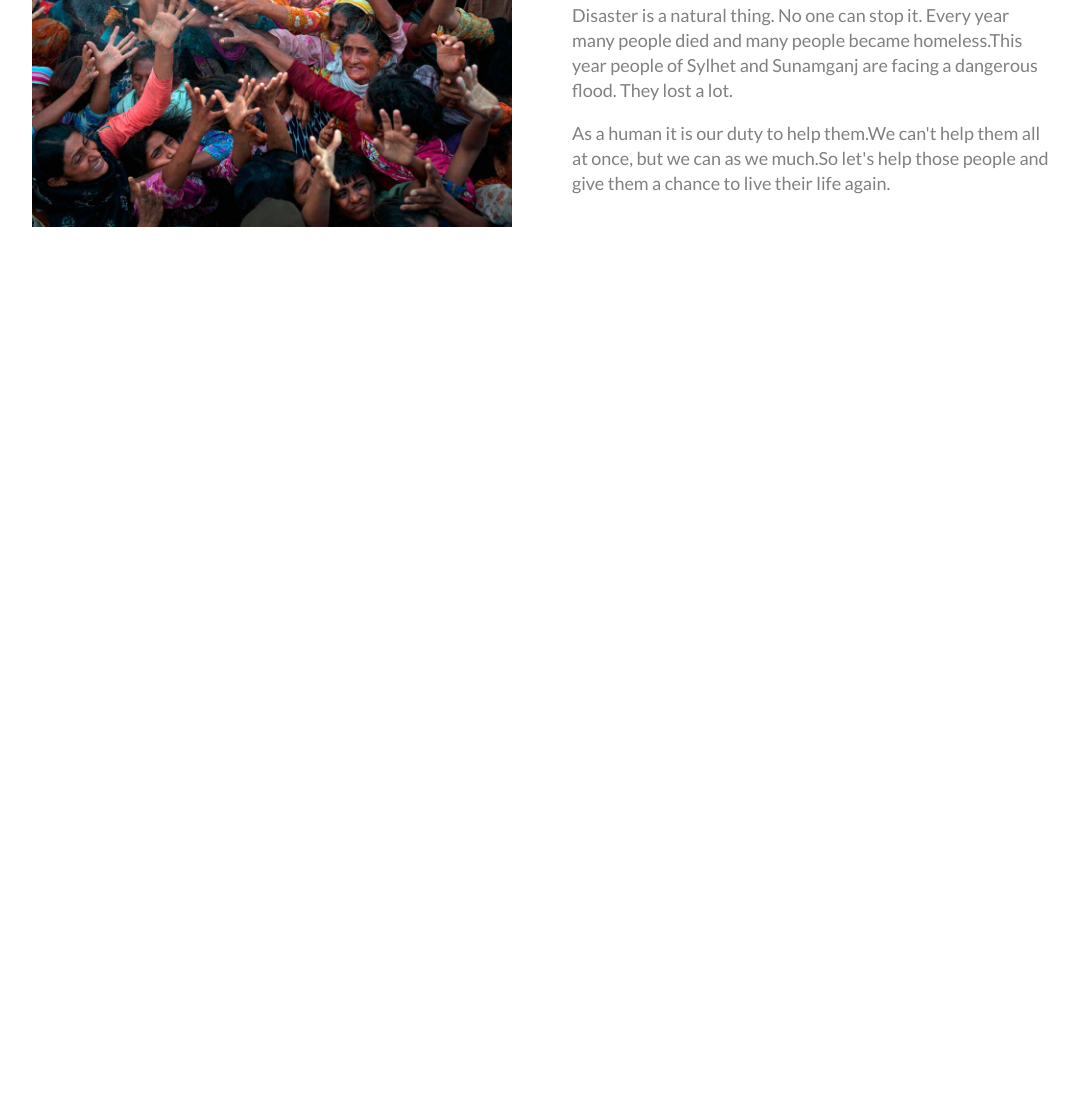
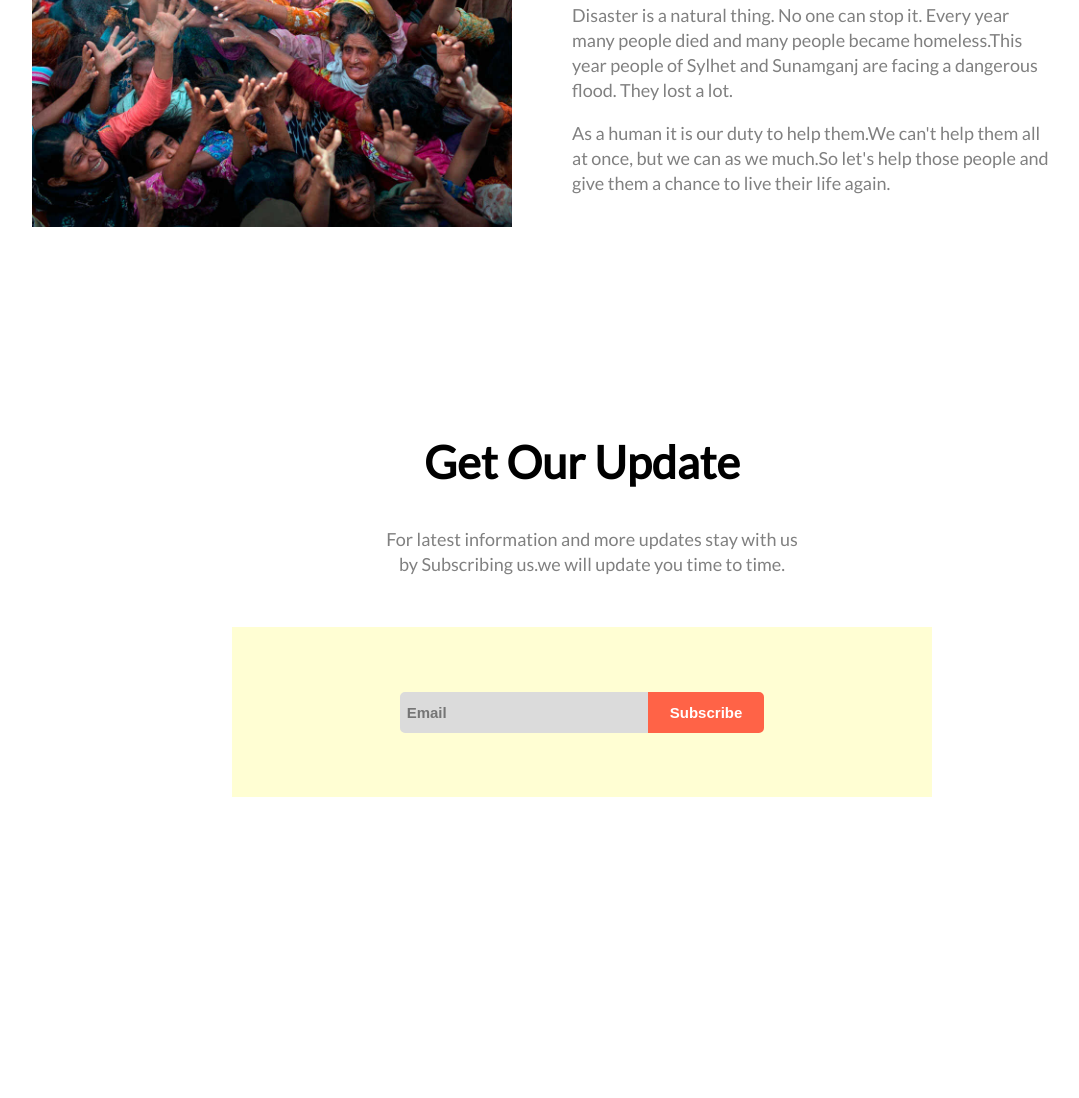
Before and after one commit to MdNaimRipto/Assignment-repo-one, a plain HTML site: page index.html in a window 1280 px wide. Shown: the part 2402-3500 px from the top of the page, without its empty margins (58-1137 px from the left). Before the commit the page ends 2800 px from the top, so only its background shows below. Drawn offline with Linux system fonts and the light colour scheme.

Commit message:
all section done

```diff
--- a/css/style.css
+++ b/css/style.css
@@ -179,3 +179,56 @@ body {
     font-size: 18px;
     line-height: 25px;
 }
+
+#update-email {
+    overflow: hidden;
+}
+
+.update-text {
+    width: 400px;
+    margin: auto;
+}
+
+.update-text h1 {
+    font-size: 45px;
+    font-weight: bold;
+}
+
+.update-text p {
+    font-size: 18px;
+    color: gray;
+    line-height: 25px;
+    width: 420px;
+    margin-bottom: 50px;
+}
+
+.update-email {
+    width: 700px;
+    height: 170px;
+    margin: auto;
+    line-height: 170px;
+    background-color: rgb(255 254 211);
+}
+
+.update-email input {
+    padding: 10px 40px 10px 5px;
+    text-align: left;
+    font-size: 15px;
+    font-weight: bold;
+    border: 2px solid #dbdbdb;
+    border-radius: 5px 0px 0px 5px;
+    background-color: #dbdbdb;
+
+}
+
+.update-email button {
+    padding: 10px 20px;
+    color: white;
+    background-color: tomato;
+    border: 2px solid tomato;
+    border-radius: 0px 5px 5px 0px;
+    font-size: 15px;
+    font-weight: bold;
+    margin-left: -5px;
+
+}
--- a/index.html
+++ b/index.html
@@ -84,6 +84,19 @@
             </div>
         </div>
     </section>
+    <section class="section-details">
+        <div id="update-section">
+            <div class="update-text">
+                <h1>Get Our Update</h1>
+                <p>For latest information and more updates stay with us by Subscribing us.we will update you
+                    time to time.</p>
+            </div>
+            <div class="update-email">
+                <input placeholder="Email" type="email">
+                <button>Subscribe</button>
+            </div>
+        </div>
+    </section>
 </body>
 
 </html>
```
